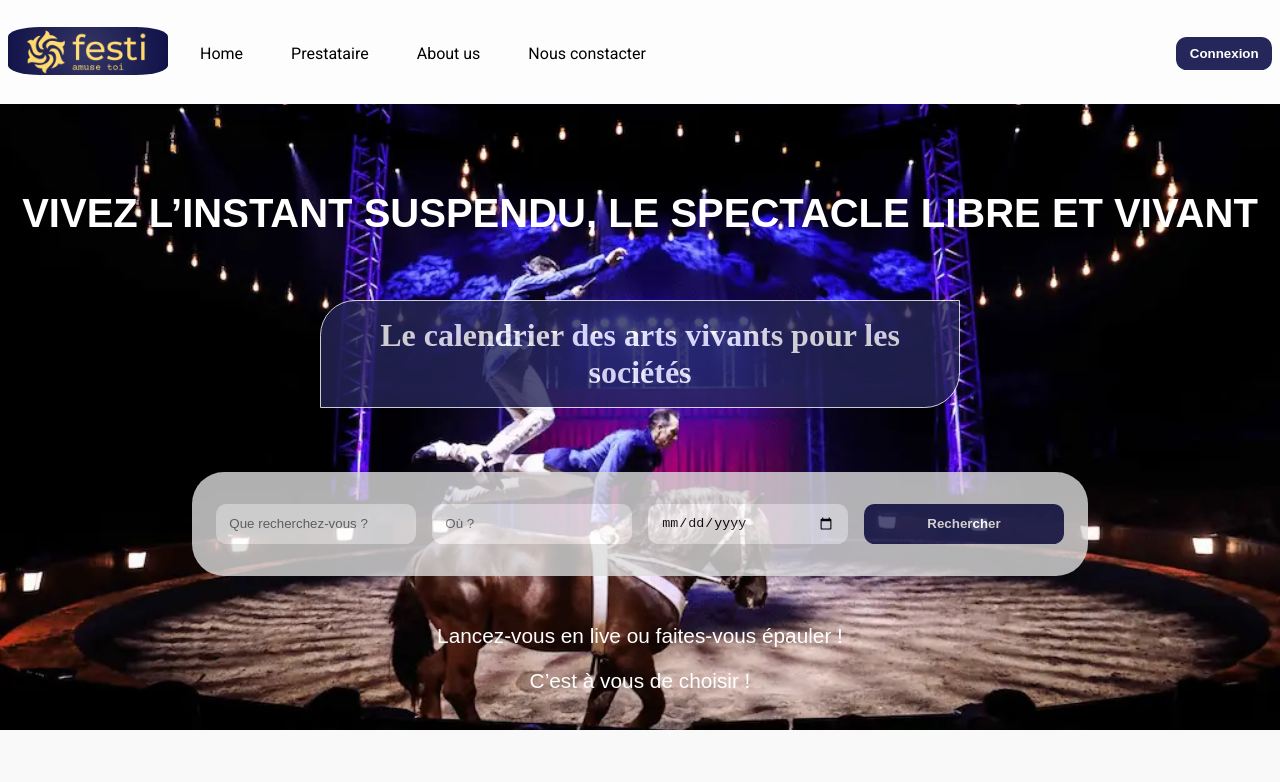
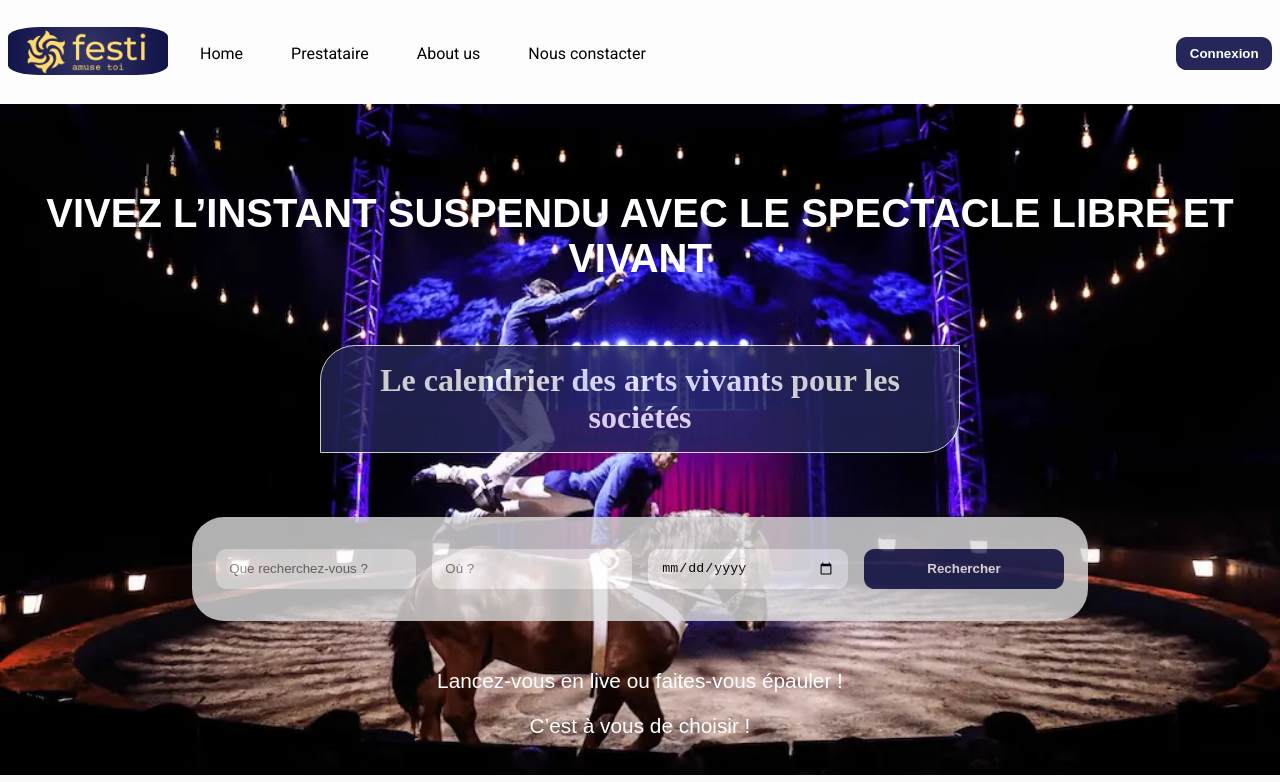
Before and after one commit to urngniaba/evenements-salle-spectacle, a Next.js app: page / in a window 1280 px wide. Shown: the top 782 px of the page. Built offline with nearby package versions, Linux system fonts and the light colour scheme.

Commit message:
Update Banniere.jsx

```diff
--- a/components/Banniere.jsx
+++ b/components/Banniere.jsx
@@ -3,7 +3,7 @@ import styles from "@/components/Banniere.module.css"
 // La partie contenant la grande image juste en dessous de la barre de mennu sur la page d'accueil
 export default function Banniere() {
     return <div className={styles.banniere}>
-        <h1>Vivez l’instant suspendu, le spectacle libre et vivant</h1>
+        <h1>Vivez l’instant suspendu avec le spectacle libre et vivant</h1>
         <div>
             Le calendrier des arts vivants pour les sociétés
         </div>
```
